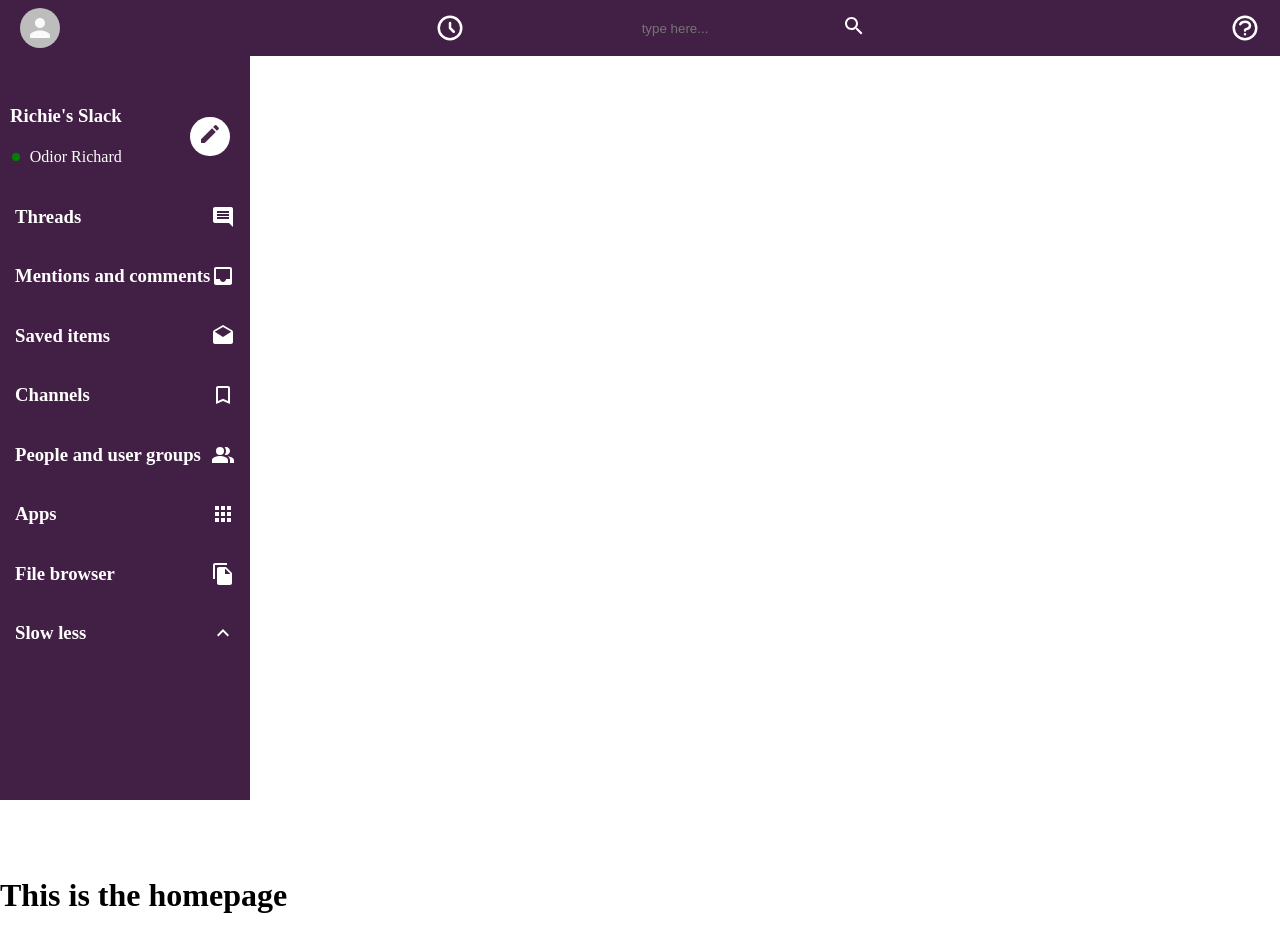
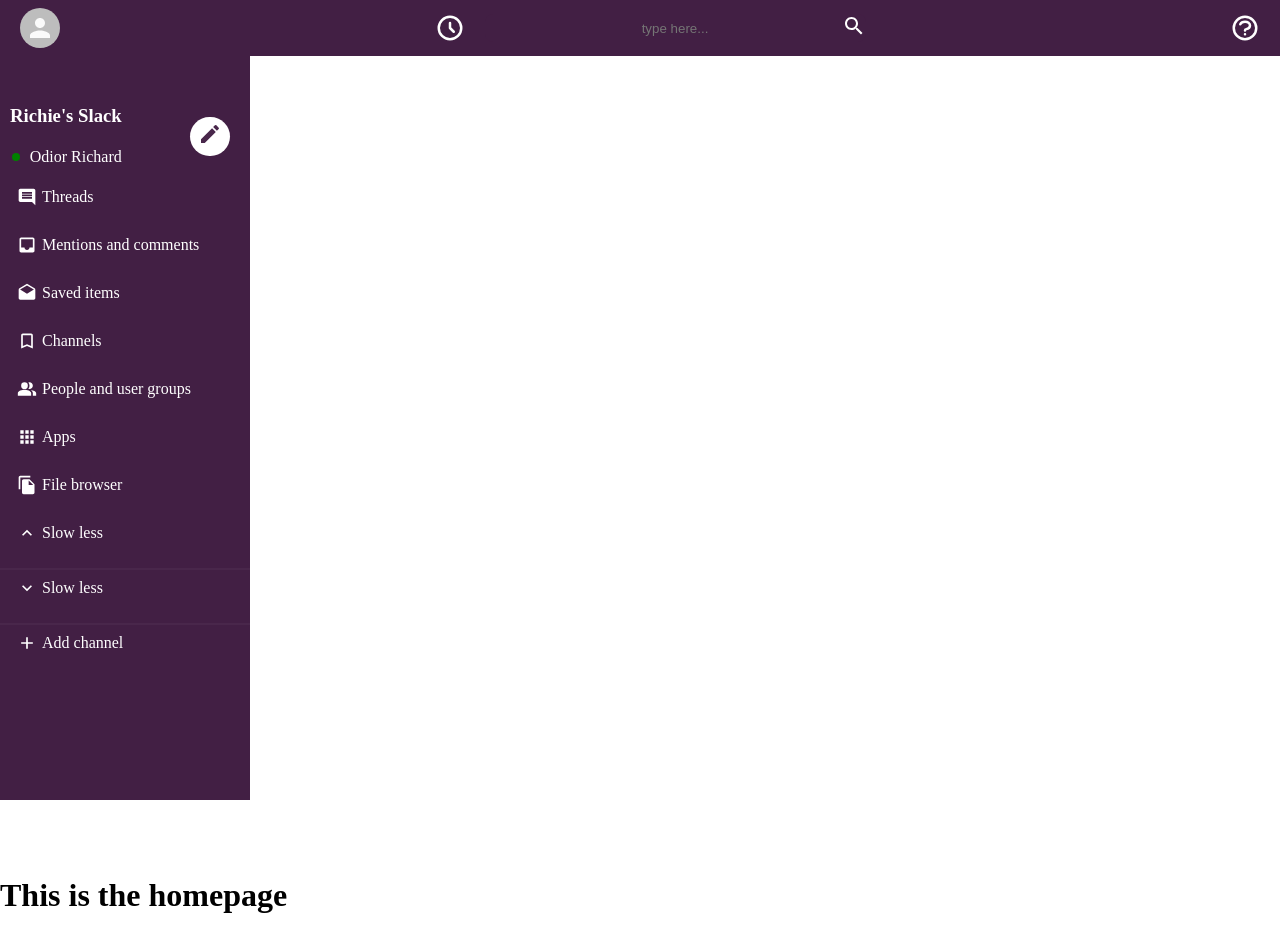
Before and after one commit to richie48/slack-clone, a React (Create React App) app in the folder slack_clone/: page / in a window 1280 px wide. Built offline with nearby package versions, Linux system fonts and the light colour scheme.

Commit message:
last commit

```diff
--- a/slack_clone/src/App.css
+++ b/slack_clone/src/App.css
@@ -102,6 +102,16 @@
   max-width: 250px;
   background-color: #421f44;
   color: white;
+  scroll-behavior: smooth;
+}
+
+.sidebar hr{
+  margin-top: 15px;
+  border: 1px solid #49274b;
+}
+.sidebar br{
+  margin-top: 0;
+  margin-bottom: 0;
 }
 .sidebar-header {
   margin-top: 30px;
@@ -122,8 +132,9 @@
 .side-bar-options{
   display: flex;
   align-items: center;
-  justify-content: space-between;
-  padding: 0 15px ;
+  padding-left: 17px ;
+  padding: top 8px;
+  padding-bottom:10px;
   cursor: pointer;
 }
 .side-bar-options:hover{
--- a/slack_clone/src/components/SideBar.js
+++ b/slack_clone/src/components/SideBar.js
@@ -9,20 +9,26 @@
 import AppsIcon from '@material-ui/icons/Apps'
 import FileCopyIcon from '@material-ui/icons/FileCopy'
 import ExpandLessIcon from '@material-ui/icons/ExpandLess'
+import ExpandMoreIcon from '@material-ui/icons/ExpandMore'
+import AddIcon from '@material-ui/icons/Add'
 
 
 function SideBar() {
     return (
         <div className='sidebar'>
             <SideBarHeader />
-            <SideBarOption Icon={InsertCommentIcon} title='Threads' />
-            <SideBarOption Icon={InboxIcon} title="Mentions and comments" />
-            <SideBarOption Icon={DraftsIcon} title='Saved items' />
-            <SideBarOption Icon={BookmarkBorderIcon} title='Channels' />
-            <SideBarOption Icon={PeopleAltIcon} title='People and user groups' />
-            <SideBarOption Icon={AppsIcon} title='Apps' />
-            <SideBarOption Icon={FileCopyIcon} title='File browser' />
+            <SideBarOption Icon={InsertCommentIcon} title='Threads' /><br />
+            <SideBarOption Icon={InboxIcon} title="Mentions and comments" /><br />
+            <SideBarOption Icon={DraftsIcon} title='Saved items' /><br />
+            <SideBarOption Icon={BookmarkBorderIcon} title='Channels' /><br />
+            <SideBarOption Icon={PeopleAltIcon} title='People and user groups' /><br />
+            <SideBarOption Icon={AppsIcon} title='Apps' /><br />
+            <SideBarOption Icon={FileCopyIcon} title='File browser' /><br />
             <SideBarOption Icon={ExpandLessIcon} title='Slow less' />
+            <hr />
+            <SideBarOption Icon={ExpandMoreIcon} title='Slow less' />
+            <hr />
+            <SideBarOption Icon={AddIcon} AddChannelOption title='Add channel' />
 
         </div>
     )
--- a/slack_clone/src/components/SideBarOption.js
+++ b/slack_clone/src/components/SideBarOption.js
@@ -1,9 +1,20 @@
+import { makeStyles } from "@material-ui/core"
 
+const useStyles = makeStyles({
+    main:
+    {
+        fontSize: 20,
+        marginRight: 5
+    }
+})
 
-function SideBarOption({ title, Icon }) {
-    return (
-        <div className='side-bar-options'><h3>{title}</h3> <Icon />
+function SideBarOption({ title, Icon, AddChannelOption }) {
+
+    const classes = useStyles();
+    return (<>
+        <div className='side-bar-options'><Icon className={classes.main} />{title}
         </div>
+    </>
     )
 }
 
```
